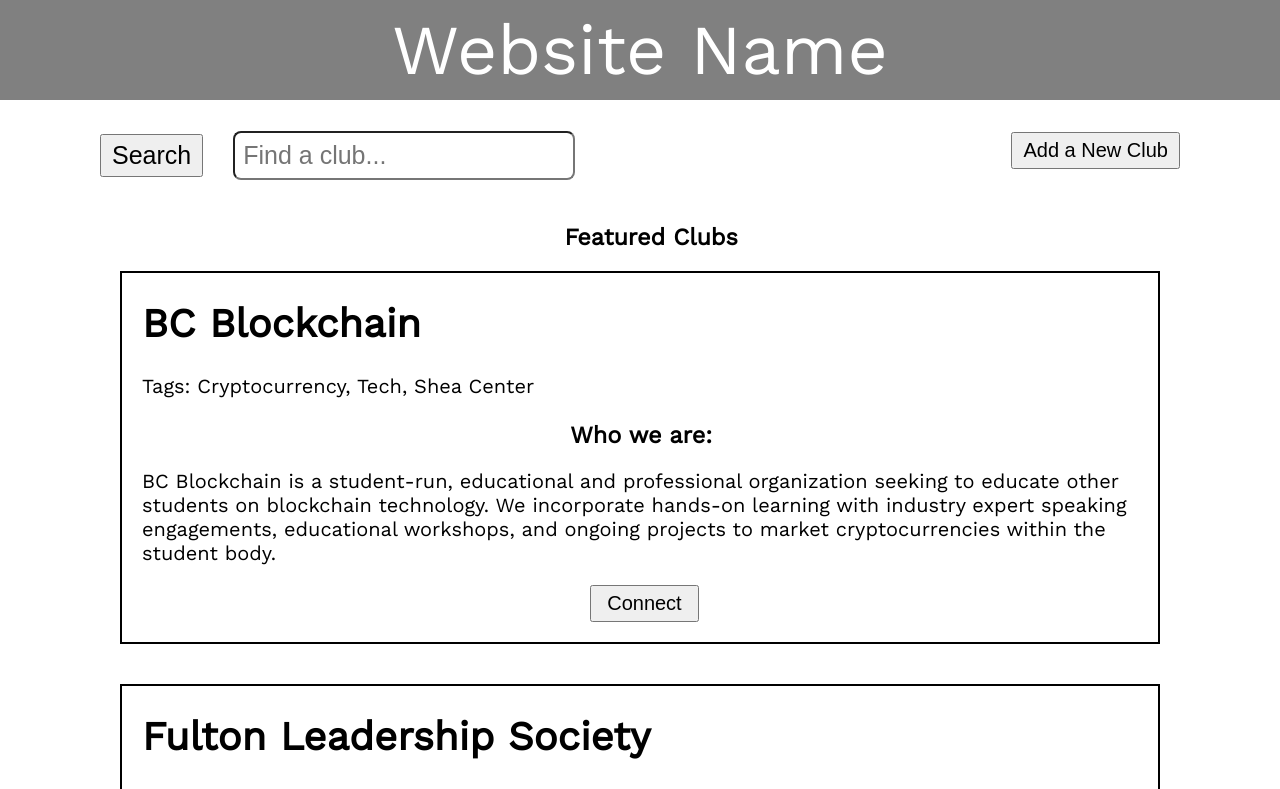
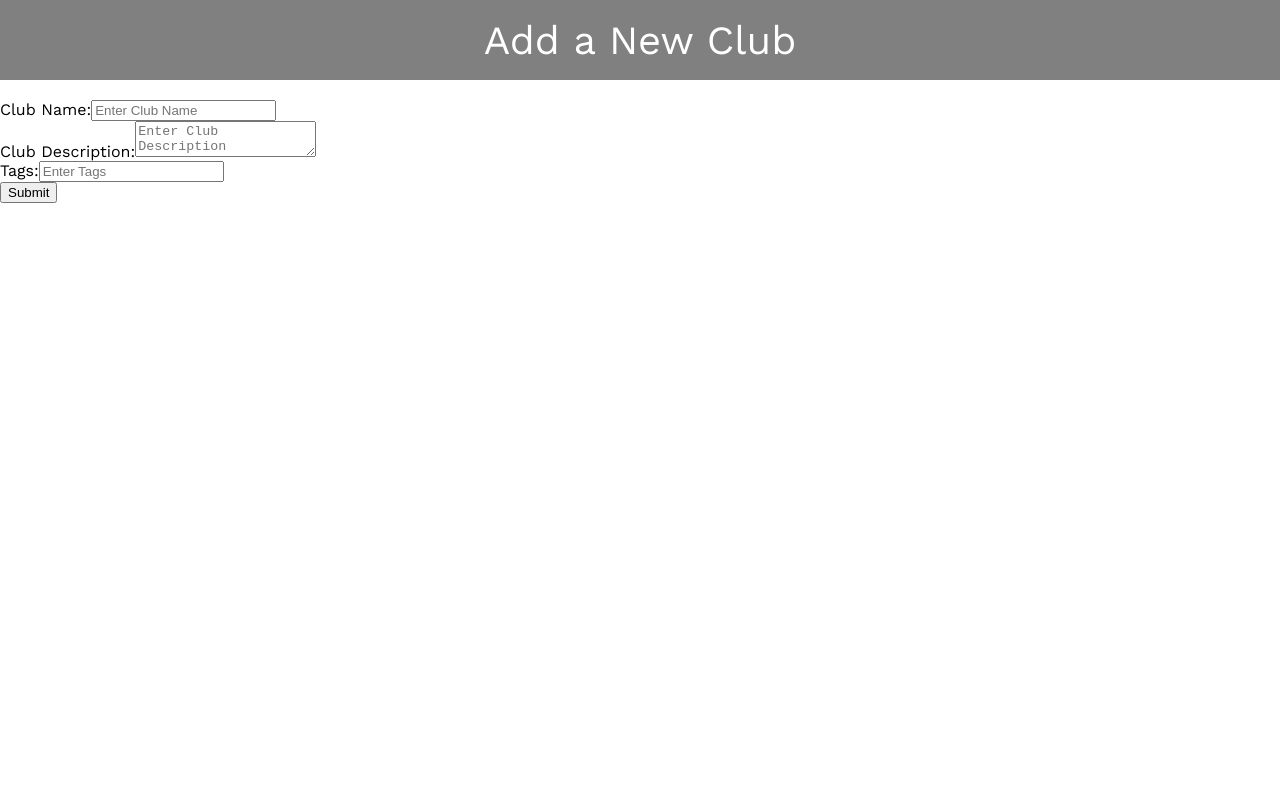
Before and after one commit to andrewchoi12/ClubFunds, a React (Create React App) app in the folder club-funds/: page /addclub in a window 1280 px wide. Shown: the top 789 px of the page. Built offline with nearby package versions, Linux system fonts and the light colour scheme; a web font is replaced by a local one.

Commit message:
added linking from home page to add club page
will fix the styling later

```diff
--- a/club-funds/package.json
+++ b/club-funds/package.json
@@ -8,7 +8,8 @@
     "@testing-library/user-event": "^13.5.0",
     "react": "^18.2.0",
     "react-dom": "^18.2.0",
-    "react-scripts": "5.0.1",
+    "react-router-dom": "^6.20.0",
+    "react-scripts": "^5.0.1",
     "web-vitals": "^2.1.4"
   },
   "scripts": {
--- a/club-funds/src/App.js
+++ b/club-funds/src/App.js
@@ -1,10 +1,18 @@
-import logo from './logo.svg';
+import React from 'react';
+import { BrowserRouter as Router, Routes, Route } from 'react-router-dom';
+
 import './styles/App.css';
 import Home from './components/Home.js';
+import AddClub from './components/AddClub.js';
 
 function App() {
   return (
-    <Home />
+    <Router>
+      <Routes>
+        <Route path="/" element={<Home />} />
+        <Route path="/addclub" element={<AddClub />} />
+      </Routes>
+    </Router>
   );
 }
 
--- a/club-funds/src/components/AddClub.js
+++ b/club-funds/src/components/AddClub.js
@@ -3,7 +3,7 @@ import css from "../styles/AddClub.module.css";
 
 export default function AddClub() {
   return (
-    <main class="AddClub">
+    <main className="AddClub">
       <header>Add a New Club</header>
       <div class="Boxes">
         <div class="Box">
--- a/club-funds/src/components/Home.js
+++ b/club-funds/src/components/Home.js
@@ -1,4 +1,5 @@
 import React, { useState } from "react";
+import { Link } from 'react-router-dom';
 import css from "../styles/Home.module.css";
 
 export default function Home() {
@@ -18,7 +19,9 @@ export default function Home() {
           </form>
         </div>
         <div className={css.AddClubDiv}>
-            <button>Add a New Club</button>
+            <Link to="/addclub">
+              <button>Add a New Club</button>
+            </Link>
         </div>
       </div>
       <div className={css.Boxes}>
```
Also changed, not shown: 1 other file (tests, documents, lock files or other folders).
